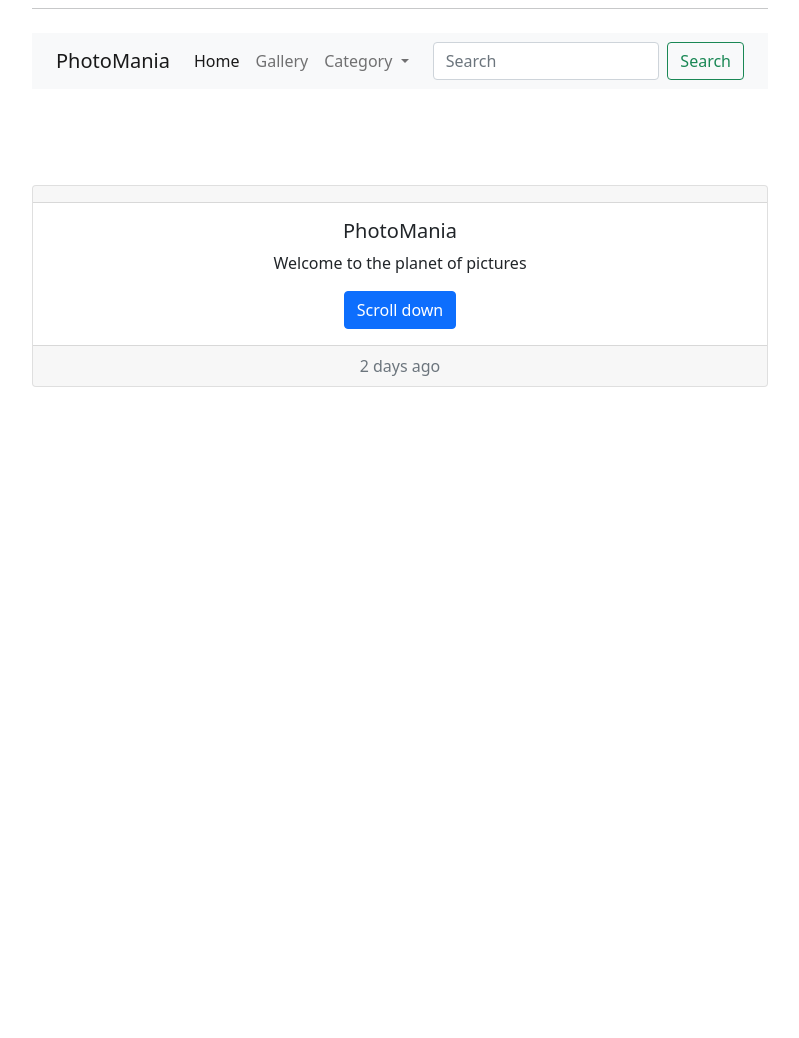
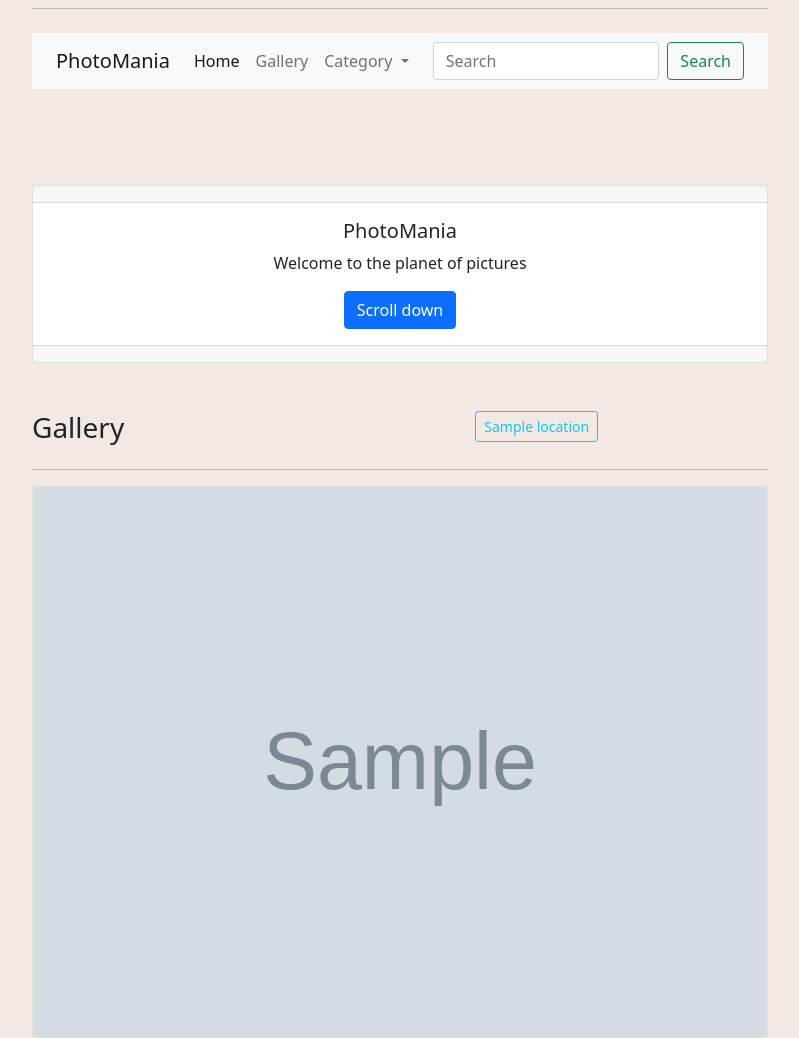
Before and after one commit to Mugambi645/photo-mania, a Django app: page /gallery/ in a window 1280 px wide. Shown: the whole page, without its empty margins (240-1039 px from the left). Before the commit the page ends 387 px from the top, so only its background shows below. Run offline with Django 3.2, Linux system fonts and the light colour scheme; tables that the repository leaves empty hold one stand-in row (values such as "Sample post"); grey boxes marked "Sample" are stand-in pictures.

Commit message:
added gallery"

```diff
--- a/photomania/gallery/templates/gallery.html
+++ b/photomania/gallery/templates/gallery.html
@@ -4,7 +4,11 @@
 {% block content %}
 {% include "navbar.html" %}
 
-
+<style>
+    body {
+        background-color: #f2e9e4;
+    }
+</style>
 <div class="card text-center" style="margin-top: 6rem;">
     <div class="card-header">
 
@@ -15,7 +19,62 @@
       <a href="#" class="btn btn-primary">Scroll down</a>
     </div>
     <div class="card-footer text-muted">
-      2 days ago
+
     </div>
   </div>
+
+
+  <!--gallery-->
+  <div class="row" style="margin-top: 3rem;">
+    <div class="col-md-7">
+        <h3>Gallery</h3>
+    </div>
+    <div class="col-md-5">
+    <span id="locations">
+        {% for location in locations %}
+            <a class="btn btn-outline-info btn-sm" id="btn"
+               href="/location/{{location.name}}">{{location.name}}</a>
+        {%endfor%}
+     </span>
+    </div>
+</div>
+<hr>
+<div class="card-columns">
+    {% for image in images %}
+    <div class="card" data-toggle="modal" data-target="#{{image.id}}">
+        <img src="{{image.image.url}}" alt="{{image.name}}" class="card-img">
+    </div>
+
+
+    <div class="modal fade " id="{{image.id}}" tabindex="-1" role="dialog"
+         aria-labelledby="exampleModalCenterTitle" aria-hidden="true">
+        <div class="modal-dialog modal-dialog-centered modal-md" role="document">
+            <div class="modal-content modalcard">
+                <div class="modal-header">
+                    <h5 class="modal-title" id="imageheader">{{image.name}}</h5>
+                    <button type="button" class="close" data-dismiss="modal" aria-label="Close">
+                        <span aria-hidden="true">&times;</span>
+                    </button>
+                </div>
+                <div class="modal-body">
+                    <img src="{{image.image.url}}" alt="{{image.name}}" class="img-fluid">
+                    <p class="imgdesc text-center">{{image.description}}</p>
+                    <span class="btn btn-sm btn-outline-success">{{image.category}}</span> <a
+                        href="/location/{{image.location}}" class="btn btn-sm btn-outline-info">{{image.location}}</a>
+                </div>
+                <div class="modal-footer">
+                    <input class="form-control input-lg" type="text"
+                           value="{{image.image.url}}" id="{{image.id}}.url">
+                    <button class="btn btn-success btn-sm" onclick="copyLink('{{image.id}}.url')">Copy</button>
+                    <button type="button" class="btn btn-outline-danger btn-sm" data-dismiss="modal">Close
+                    </button>
+                </div>
+            </div>
+        </div>
+    </div>
+    {% endfor %}
+</div>
+</div>
+</div>
+
   {% endblock %}
```
